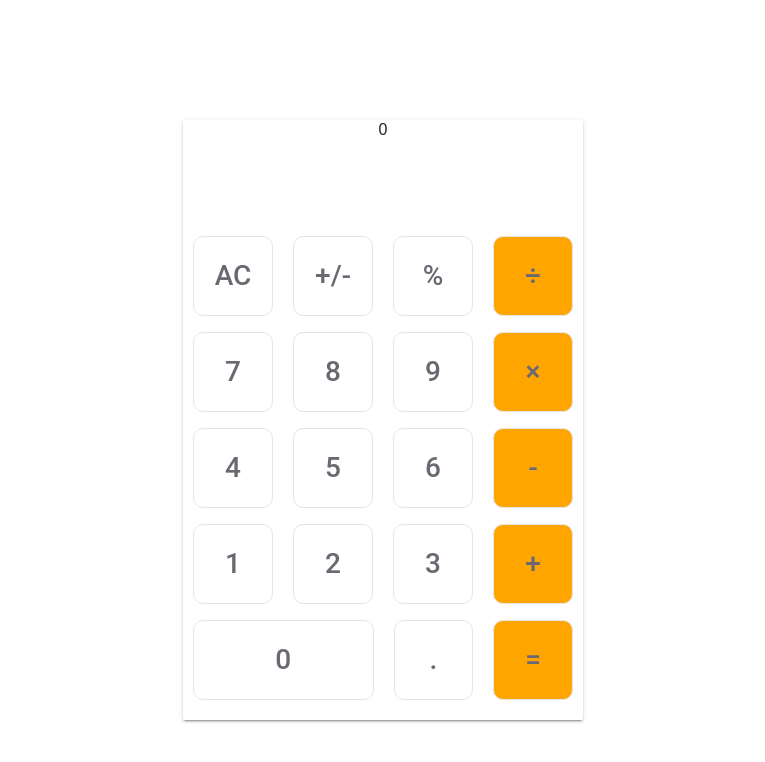
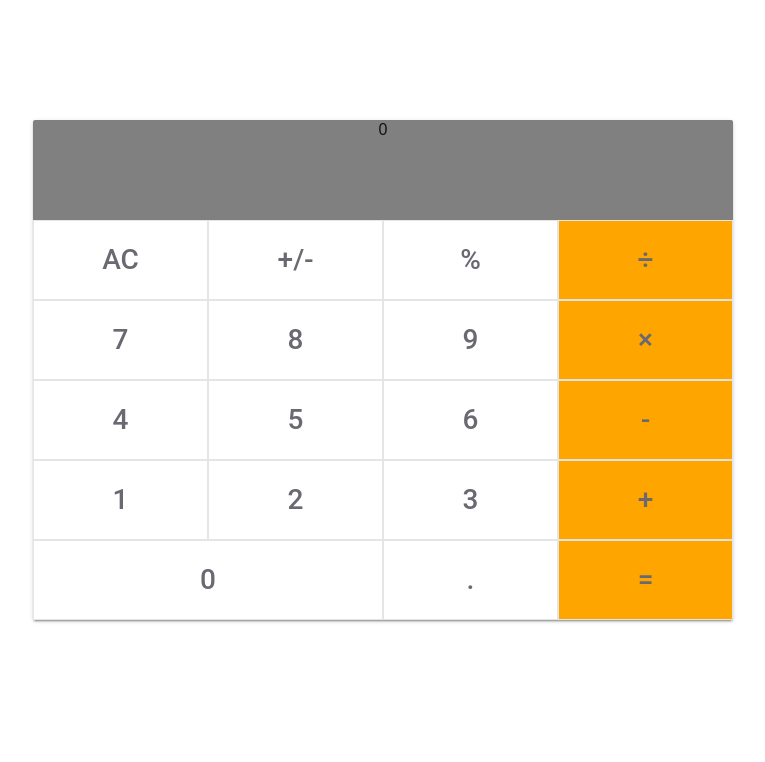
Before and after one commit to tirthajyoti-ghosh/react-calculator, a React (Create React App) app: page / in a window 1280 px wide. Shown: the top 762 px of the page, without its empty margins (257-1022 px from the left). Built offline with nearby package versions, Linux system fonts and the light colour scheme; a web font is replaced by a local one.

Commit message:
Modify styles to match requirements

```diff
--- a/src/assets/App.css
+++ b/src/assets/App.css
@@ -1,16 +1,17 @@
 .App {
   text-align: center;
-  height: 600px;
-  width: 400px;
+  height: 500px;
+  width: 700px;
   margin: 15vh auto;
 }
 
 .display {
-  height: 18%;
+  height: 100px;
+  background-color: grey;
 }
 
 .button-panel {
-  height: 80%;
+  height: 400px;
 }
 
 .row {
@@ -22,10 +23,9 @@
 .mdl-button {
   color: #6a6972;
   border: 1px solid #e5e5e5;
-  border-radius: 10px;
+  border-radius: 0;
   width: 25%;
   height: 80px;
-  margin: 0 2.5%;
   padding: 15px;
   font-size: 2rem;
   text-transform: none;
--- a/src/components/Button.js
+++ b/src/components/Button.js
@@ -5,7 +5,7 @@ function Button(props) {
   const { name, wide, color } = props;
 
   const style = {
-    width: wide ? '61%' : '', // width increased to 61% just to make orange buttons line up properly
+    width: wide ? '50%' : '', // width increased to 50% just to make orange buttons line up properly
     backgroundColor: color ? '' : 'orange',
   };
 
```
